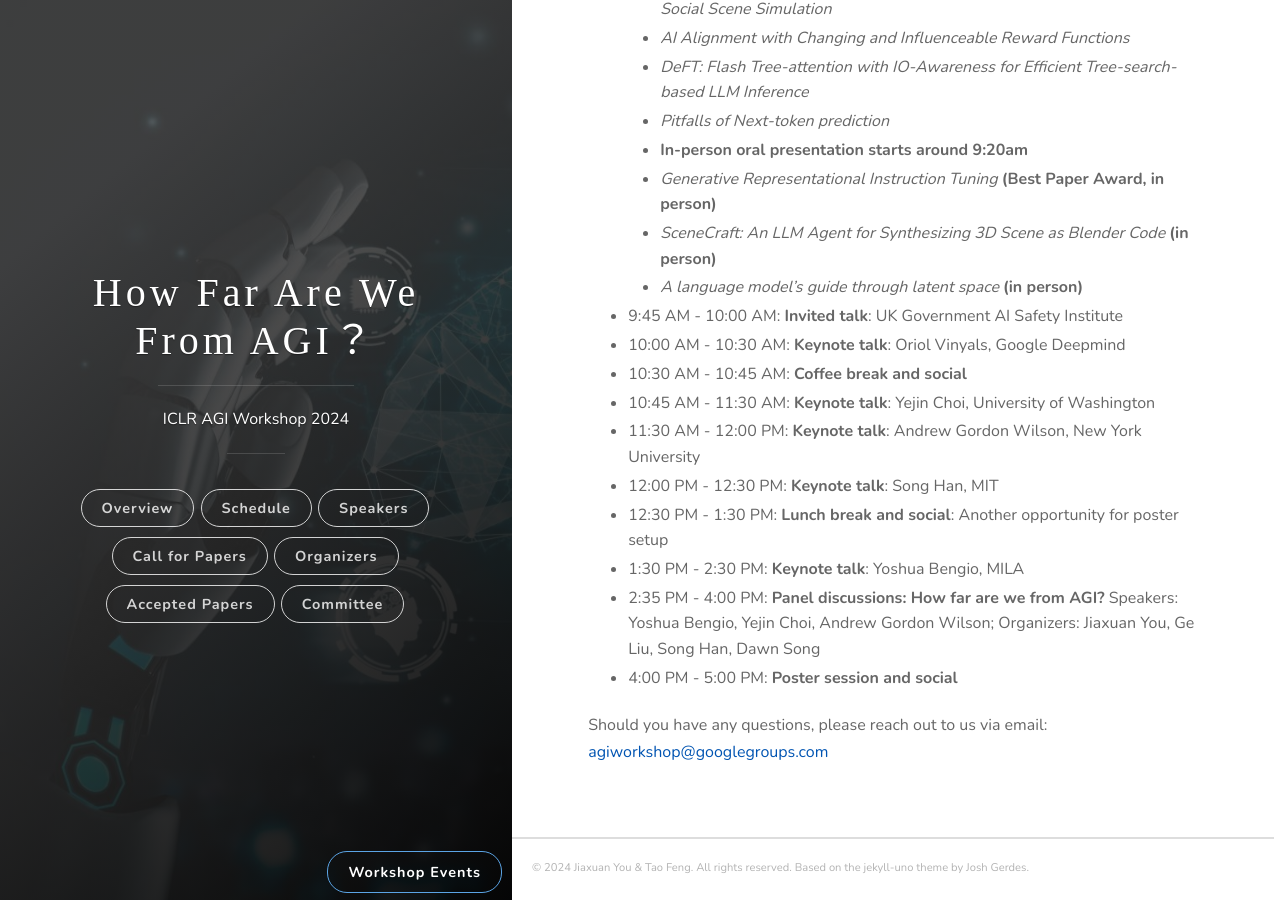
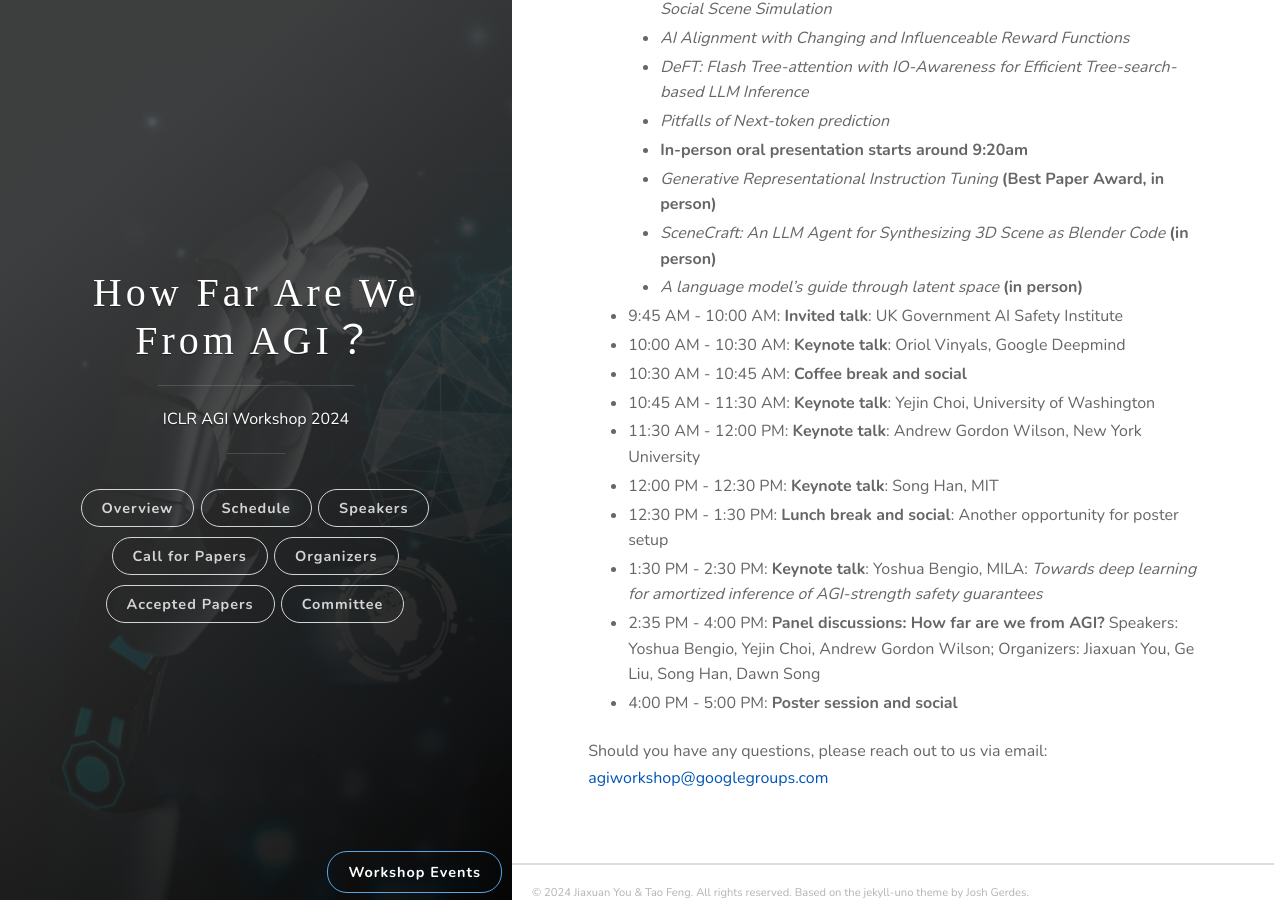
Before and after one commit to AGIWorkshop/agiworkshop.github.io, a Jekyll site: the page built from _posts/2024/schedule.md, in a window 1280 px wide and 900 px high, scrolled down 677 px. Built offline with Jekyll 4.4.1, drawn with Linux system fonts in a browser that asks for light colours; some web fonts are replaced.

Commit message:
Update schedule.md

```diff
--- a/_posts/2024/schedule.md
+++ b/_posts/2024/schedule.md
@@ -30,7 +30,7 @@ We aim to showcase the latest in AGI research, delve into breakthroughs from LLM
 - 11:30 AM - 12:00 PM: **Keynote talk**: Andrew Gordon Wilson, New York University
 - 12:00 PM - 12:30 PM: **Keynote talk**: Song Han, MIT
 - 12:30 PM - 1:30 PM: **Lunch break and social**: Another opportunity for poster setup
-- 1:30 PM - 2:30 PM: **Keynote talk**: Yoshua Bengio, MILA
+- 1:30 PM - 2:30 PM: **Keynote talk**: Yoshua Bengio, MILA: *Towards deep learning for amortized inference of AGI-strength safety guarantees*
 - 2:35 PM - 4:00 PM: **Panel discussions: How far are we from AGI?** Speakers: Yoshua Bengio, Yejin Choi, Andrew Gordon Wilson; Organizers: Jiaxuan You, Ge Liu, Song Han, Dawn Song
 - 4:00 PM - 5:00 PM: **Poster session and social**
 
```
